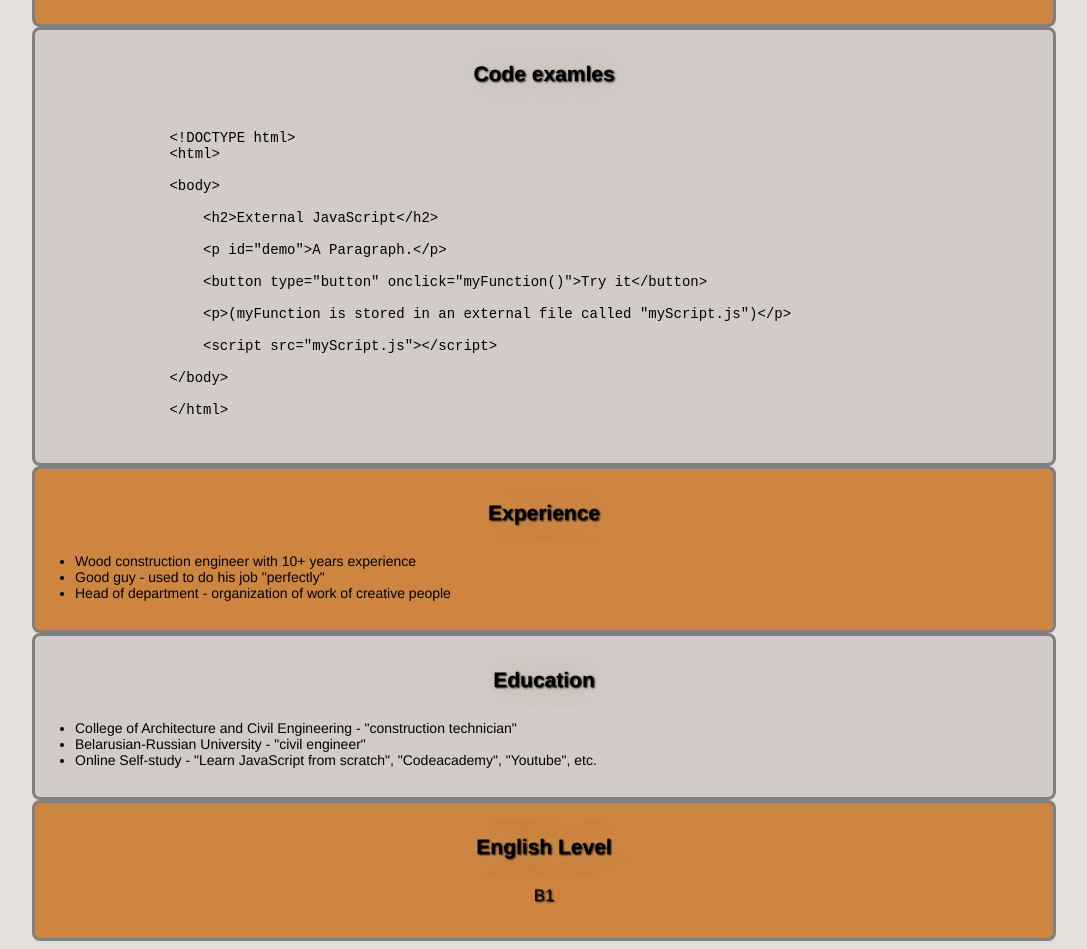
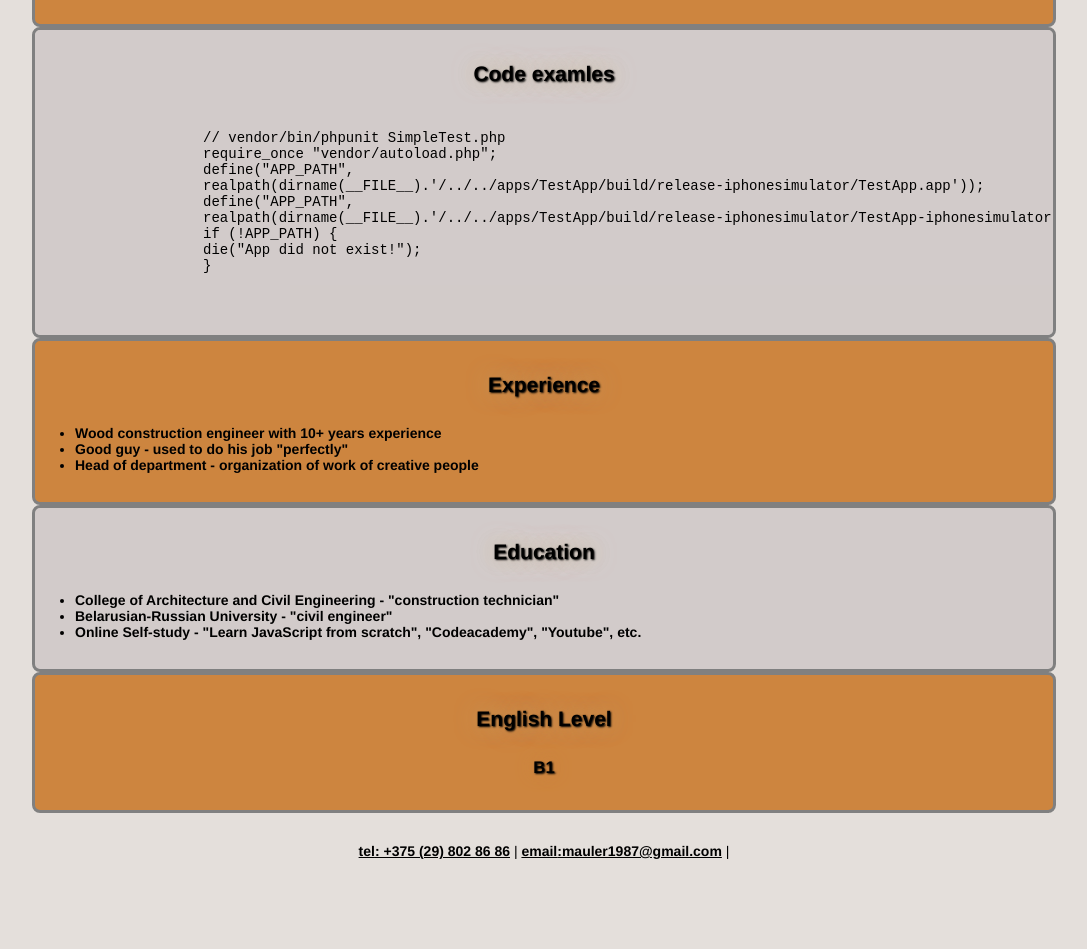
Before and after one commit to Xcore33/rsschool-cv, a plain HTML site: page index.html in a window 1280 px wide. Shown: the part 1380-2329 px from the top of the page, without its empty margins (96-1183 px from the left). After the commit the page ends 2277 px from the top, so only its background shows below. Drawn offline with Linux system fonts and the light colour scheme.

Commit message:
fix: code style

```diff
--- a/index.html
+++ b/index.html
@@ -1,5 +1,5 @@
 <!DOCTYPE html>
-<html lang="ru">
+<html lang="en">
 
 <head>
     <meta charset="utf-8">
@@ -11,26 +11,32 @@
 
 <body>
     <div class="container" id="container">
-        <div class="box" id="box_title">
+
+        <div class="box" id="box-title">
             <h1>Ihar Soltan</h1>
-            <div class="image_my" id="myface">
-                <img class="my_photo" src="myface.jpg" alt="Моё фото">
+
+            <div class="image-my" id="myface">
+                <img class="my-photo" src="myface.jpg" alt="Моё фото" width="300">
                 <a id="explanation"><em>Future Junior Developer</em></a>
             </div>
+
         </div>
-        <div class="box" id="box_contacts">
+
+        <div class="box" id="box-contacts">
             <h2>Contacts</h2>
-            <p>Phone:+375 29 802 86 86</p>
+            <p>Phone:+375 (29) 802 86 86</p>
             <p>GitHub: Xcore33</p>
-            <a href="mailto: mauler1987@gmail.com" id="email">Send Email</a>
+            <a href="mailto:mauler1987@gmail.com" id="email">Send Email</a>
         </div>
-        <div class="box" id="box_summary">
+
+        <div class="box" id="box-summary">
             <h2>Summary</h2>
             <p>Design engineer with world experience in building timber frame buildings. To guide the
                 development of frame construction of brand "Asnova". New to the JS world.
             </p>
         </div>
-        <div class="box" id="box_skills">
+
+        <div class="box" id="box-skills">
             <h2>Skills</h2>
             <ul>
                 <li>
@@ -70,30 +76,25 @@
                 </li>
             </ul>
         </div>
-        <div class="box" id="box_examples">
+
+        <div class="box" id="box-examples">
             <h2>Code examles</h2>
-            <xmp>
-                <!DOCTYPE html>
-                <html>
+            <pre>
+                <code>
+                    // vendor/bin/phpunit SimpleTest.php
+                    require_once "vendor/autoload.php";
+                    define("APP_PATH",
+                    realpath(dirname(__FILE__).'/../../apps/TestApp/build/release-iphonesimulator/TestApp.app'));
+                    define("APP_PATH",
+                    realpath(dirname(__FILE__).'/../../apps/TestApp/build/release-iphonesimulator/TestApp-iphonesimulator.app'));
+                    if (!APP_PATH) {
+                    die("App did not exist!");
+                    }
+             </code>
+            </pre>
+        </div>
 
-                <body>
-
-                    <h2>External JavaScript</h2>
-
-                    <p id="demo">A Paragraph.</p>
-
-                    <button type="button" onclick="myFunction()">Try it</button>
-
-                    <p>(myFunction is stored in an external file called "myScript.js")</p>
-
-                    <script src="myScript.js"></script>
-
-                </body>
-
-                </html>
-            </xmp>
-        </div>
-        <div class="box" id="box_experience">
+        <div class="box" id="box-experience">
             <h2>Experience</h2>
             <ul>
                 <li>Wood construction engineer with 10+ years experience</li>
@@ -101,7 +102,8 @@
                 <li>Head of department - organization of work of creative people</li>
             </ul>
         </div>
-        <div class="box" id="box_education">
+
+        <div class="box" id="box-education">
             <h2>Education</h2>
             <ul>
                 <li>College of Architecture and Civil Engineering - "construction technician"</li>
@@ -109,10 +111,21 @@
                 <li>Online Self-study - "Learn JavaScript from scratch", "Codeacademy", "Youtube", etc.</li>
             </ul>
         </div>
-        <div class="box" id="box_language">
+
+        <div class="box" id="box-language">
             <h2>English Level</h2>
-            <p id="language_text">B1</p>
+            <p id="language-text">B1</p>
         </div>
+
+        <footer class="footer">
+            <div class="about">
+                <div class="about-contacts">
+                    <a class="about-contacts__link" href="tel:+375298028686"><b>tel</b>: +375 (29) 802 86 86</a> |
+                    <a class="about-contacts__link" href="mailto:mauler1987@gmail.com"><b>email</b>:mauler1987@gmail.com</a> |
+                </div>
+            </div>
+        </footer>
+
     </div>
 </body>
 
--- a/style.css
+++ b/style.css
@@ -2,49 +2,61 @@ html {
   background-color: rgba(224, 219, 214, 0.863);
 }
 .container {
-    font-family: Helvetica,Arial,sans-serif;
-    font-size: 14px;
   max-width: 1024px;
   margin: 0 auto;
-    display: block;
+
+  font-size: 14px;
+  font-family: Helvetica,Arial,sans-serif;
 }
+
 .box {
-    border: solid;
-    border-radius: 8px;
-    border-color: grey;
-    background-color: rgba(199, 191, 191, 0.6);
   padding-bottom: 15px;
   overflow-x: auto;
+
+  background-color: rgba(199, 191, 191, 0.6);
+  border: solid;
+  border-color: grey;
+  border-radius: 8px;
 }
 
-.my_photo {
+.my-photo {
+  display: flex;
   max-height: 400px;
-    display: flex;
+  margin: 0 auto;
+
   border-style: inset;
   border-color: grey;
   border-radius: 15px 30px 5px 40px;
 }
 
-h1, h2 {
-    font-weight: bolder;
+h1,
+h2 {
+  display: flex;
   justify-content: space-around;
-    display: flex;
   padding-top: 15px;
   padding-bottom: 10px;
+
+  font-weight: bolder;
 }
 
-#box_contacts, #box_skills, #box_experience, #box_language {
+#box-contacts,
+#box-skills,
+#box-experience,
+#box-language {
   background-color: peru;
 }
 
 #explanation {
-    color: peru;
+  margin-left: 40%;
+
   font-weight: bolder;
   font-size: large;
+  color: peru;
   text-shadow: black 0 0 10px;
-    margin-left: 18%;
 }
-h1, #language_text {
+
+h1,
+#language-text {
   text-shadow: 1px 1px 2px rgb(0, 0, 0), 0 0 1em peru;
 }
 
@@ -52,22 +64,29 @@ h2 {
   text-shadow: 1px 1px 2px rgb(0, 0, 0), 0 0 1em rgba(202, 174, 127, 0.692);
 }
 
-p, ul, #email {
-    font-weight: 550;
+p,
+ul,
+#email,
+.about-contacts__link {
+  font-weight: 600;
   color: black;
 }
 
-p, #email {
+p,
+#email {
+  margin-right: 15px;
   margin-left: 15px;
-    margin-right: 15px;
 }
 
-.image_my {
-    width: 300px;
-    margin: 0 auto;
+#language-text {
+  font-size: larger;
+  text-align: center;
 }
 
-#language_text {
+.about {
+  display: flex;
+  flex-direction: column;
+  padding: 30px;
+
   text-align: center;
-    font-size: larger;
 }
```
Lines whose indentation alone changed are shown as unchanged.
